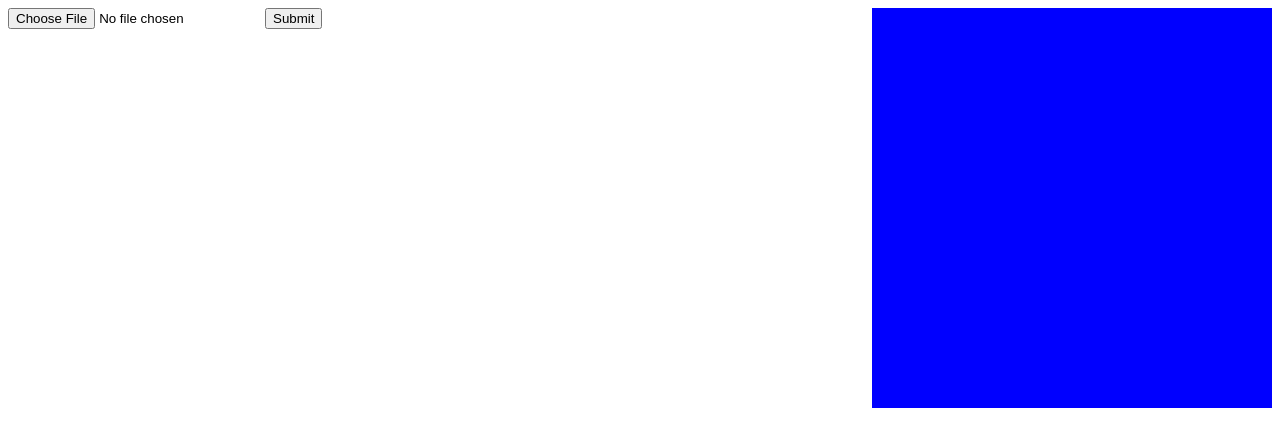
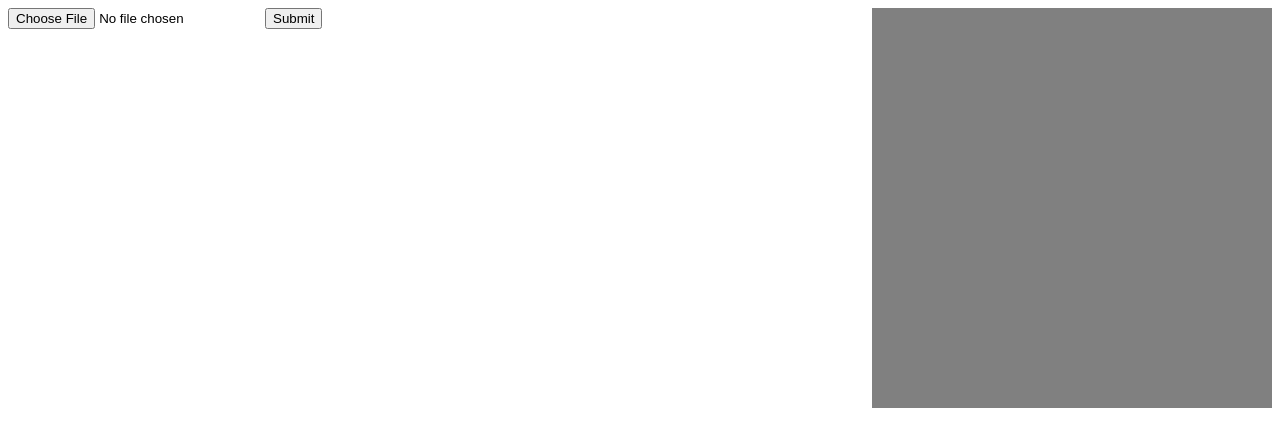
Before and after one commit to nato-re/sortFilesByHierarchy, a plain HTML site: page index.html in a window 1280 px wide. Drawn offline with Linux system fonts and the light colour scheme.

Commit message:
Update index.html

```diff
--- a/index.html
+++ b/index.html
@@ -8,7 +8,7 @@
 <body>
   <input type="file" id="filepicker" name="fileList" webkitdirectory single />
   <button id="submit">Submit</button>
-<div style="background-color: blue; width:400px; height: 400px; float: right; overflow: auto;">
+<div style="background-color: gray; width:400px; height: 400px; float: right; overflow: auto;">
   <ul id="listing"></ul>
   </div>
   <script src="script.js"></script>
```
